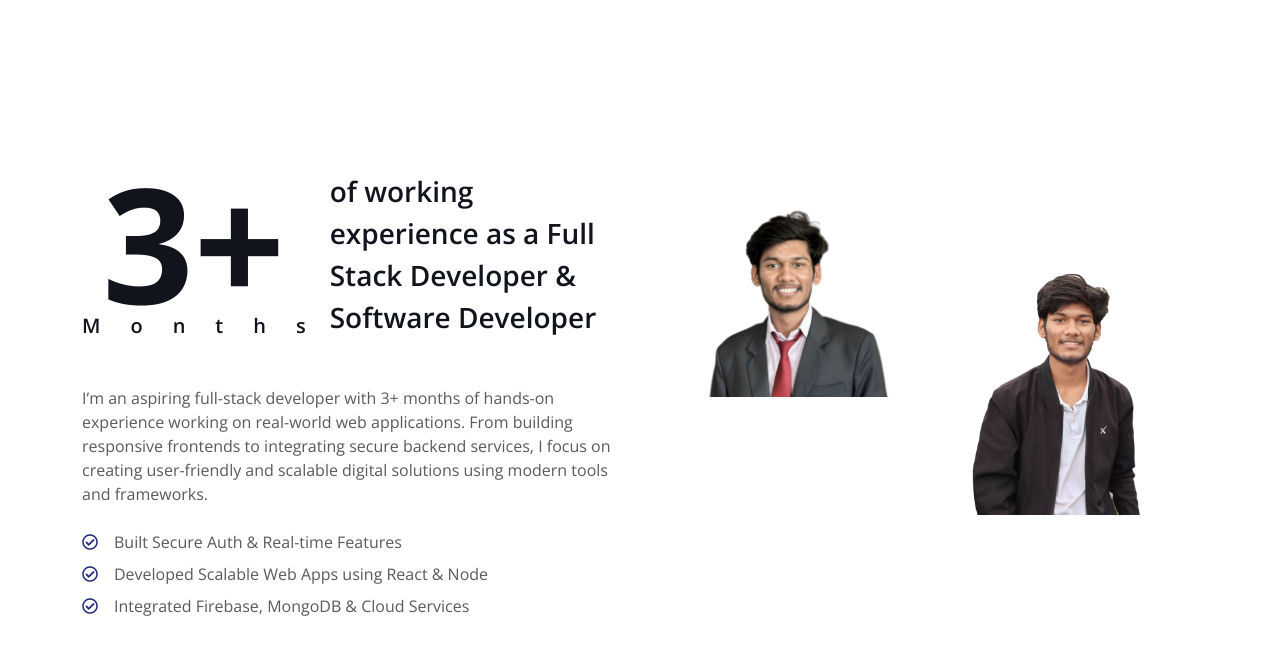
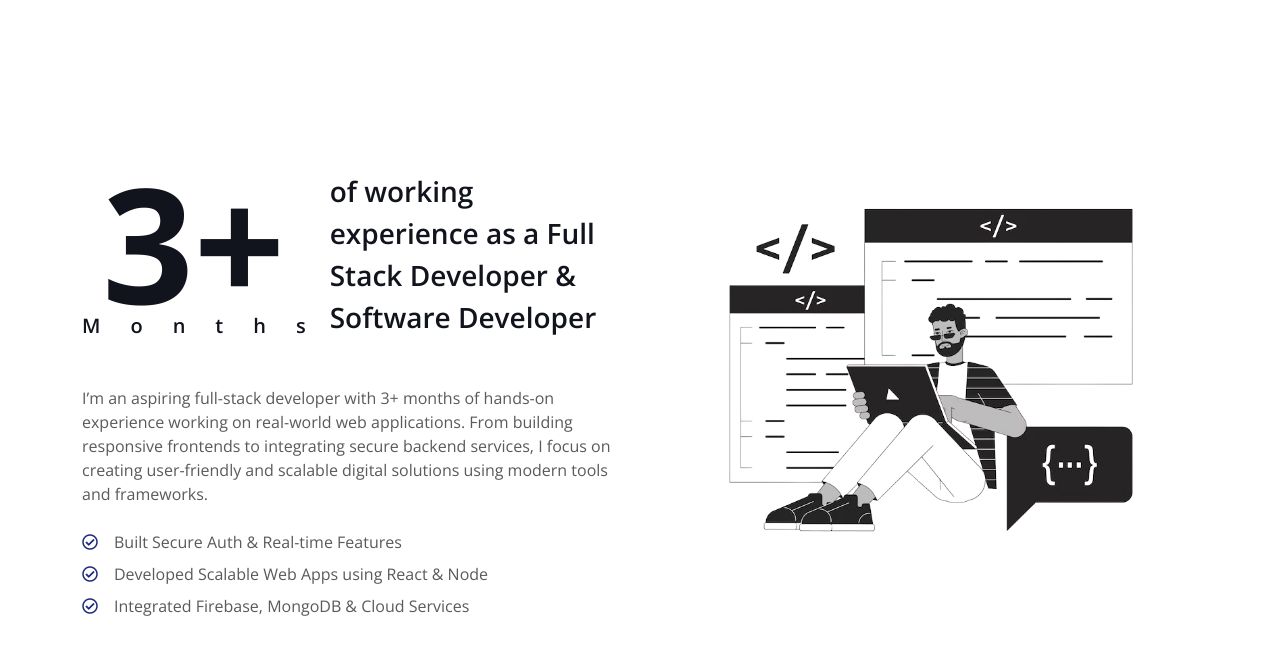
Before and after one commit to AnuragBodkhe/Personal-Portfolio, a plain HTML site: page index.html in a window 1280 px wide. Shown: the part 322-991 px from the top of the page. Drawn offline with nearby package versions, Linux system fonts and the light colour scheme; a script that the page names is missing.

Commit message:
update about sections photo

```diff
--- a/index.html
+++ b/index.html
@@ -141,11 +141,8 @@
                 </div>
                 <div class="col-lg-6 wow fadeInUp" data-wow-delay="0.5s">
                     <div class="row g-3 mb-4">
-                        <div class="col-sm-6">
-                            <img class="img-fluid rounded" src="img/about 0.png" alt="">
-                        </div>
-                        <div class="col-sm-6">
-                            <img class="img-fluid rounded" src="img/about 00.jpg" alt="">
+                        <div class="col-12 text-center">
+                            <img class="img-fluid rounded" src="img/programmer-sitting-with-laptop-bw-concept-vector-spot-illustration-freelancer-2d-cartoon-flat-line-monochromatic-character-web-ui-design-editable-isolated-outline-hero-image_151150-17160-removebg.png" alt="Programmer illustration" style="max-height: 400px;">
                         </div>
                     </div>
                 </div>
```
Also changed, not shown: img/programmer-sitting-with-laptop-bw-concept-vector-spot-illustration-freelancer-2d-cartoon-flat-line-monochromatic-character-web-ui-design-editable-isolated-outline-hero-image_151150-17160-removebg.png (added).
